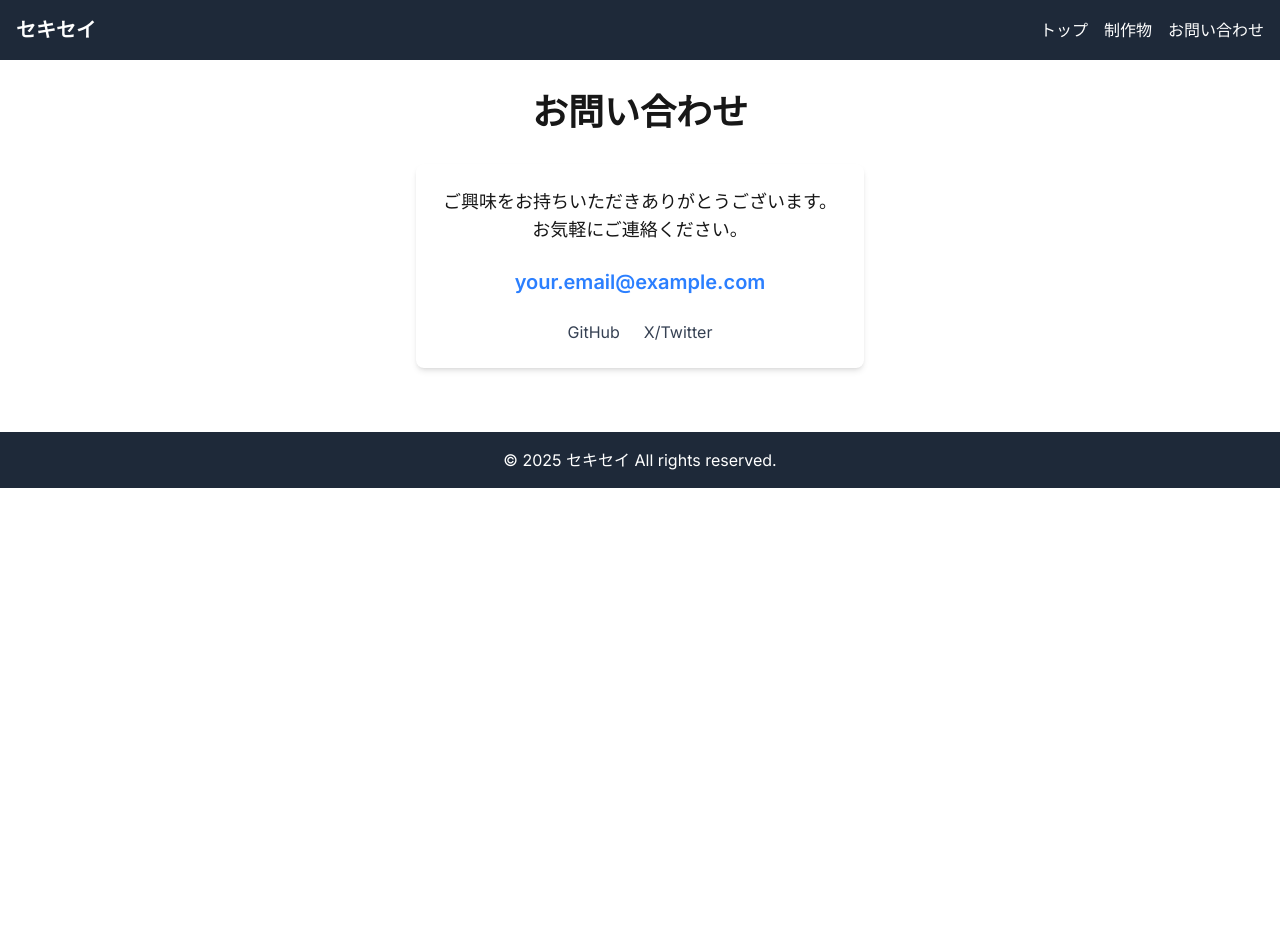
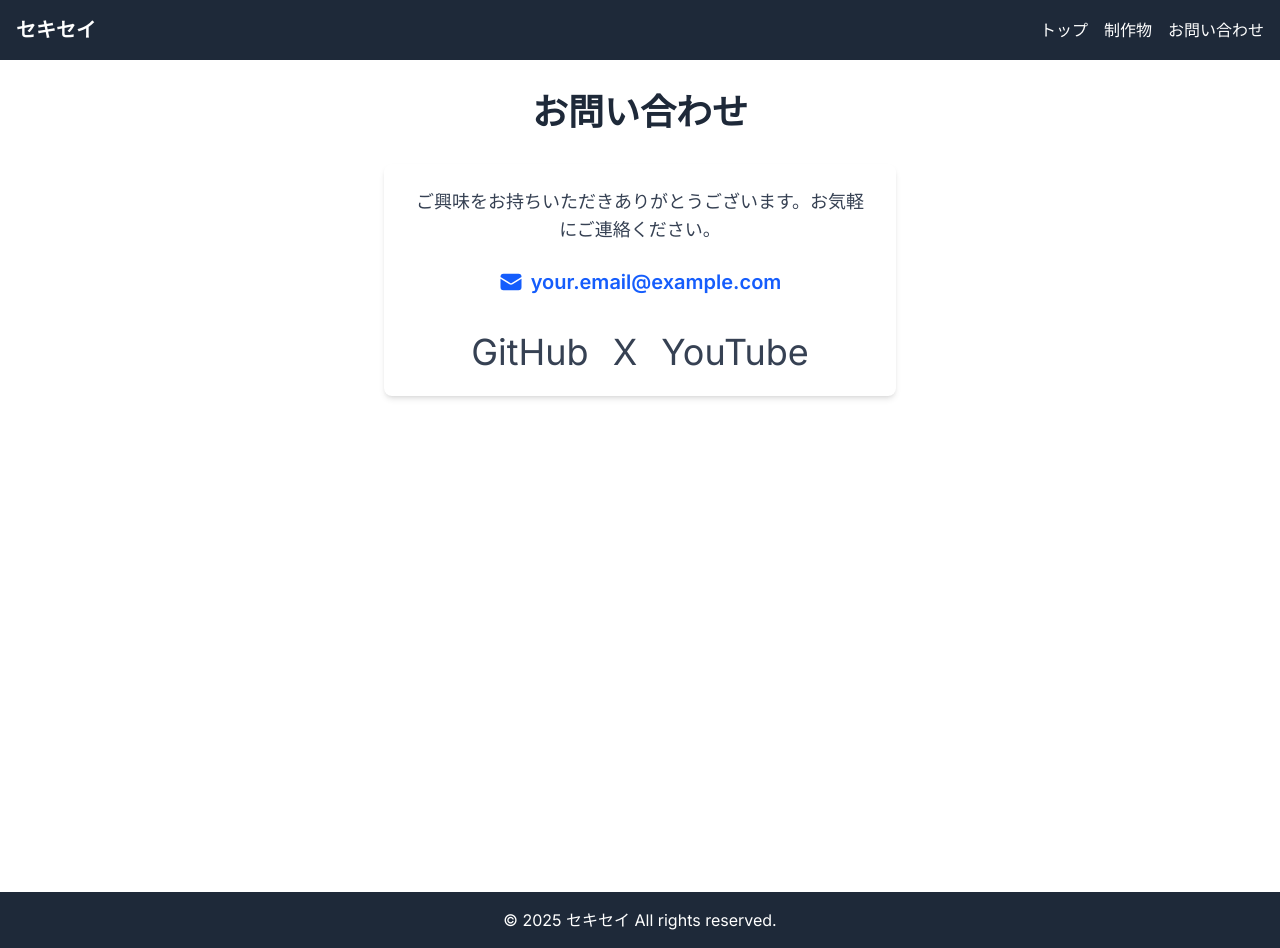
Before and after one commit to sekisei2424/my-portfolio, a Next.js app: page /contact in a window 1280 px wide. Before the commit the page ends 800 px from the top, so only its background shows below. Built offline with nearby package versions, Linux system fonts and the light colour scheme.

Commit message:
contact page added

```diff
--- a/src/app/contact/page.tsx
+++ b/src/app/contact/page.tsx
@@ -1,30 +1,69 @@
 // src/app/contact/page.tsx
+import { EnvelopeIcon } from '@heroicons/react/24/solid'; // メールアイコン (任意)
+import { SocialIcon } from 'react-social-icons'; // ソーシャルアイコンライブラリを後で使う例
+
 export default function ContactPage() {
   return (
-    <main className="container mx-auto p-8">
-      <h1 className="text-4xl font-bold mb-8 text-center">お問い合わせ</h1>
-      <section className="bg-white rounded-lg shadow-md p-6 max-w-md mx-auto">
-        <p className="text-lg text-center mb-6">
+    <main className="container mx-auto p-8 min-h-screen"> {/* min-h-screenを追加して、コンテンツが少ないときにフッターが下に来るように調整 */}
+      <h1 className="text-4xl font-bold mb-8 text-center text-gray-800">お問い合わせ</h1>
+      <section className="bg-white rounded-lg shadow-md p-6 max-w-lg mx-auto">
+        <p className="text-lg text-center mb-6 text-gray-700">
           ご興味をお持ちいただきありがとうございます。お気軽にご連絡ください。
         </p>
-        <div className="text-center mb-6">
-          <a href="mailto:your.email@example.com" className="text-blue-500 hover:underline text-xl font-semibold">
+
+        {/* メールアドレスのセクション */}
+        <div className="text-center mb-8">
+          <a
+            href="mailto:your.email@example.com" // あなたのメールアドレスに置き換えてください
+            className="inline-flex items-center text-blue-600 hover:text-blue-800 text-xl font-semibold transition duration-300"
+          >
+            <EnvelopeIcon className="h-6 w-6 mr-2" /> {/* Heroiconsのメールアイコン */}
             your.email@example.com
           </a>
         </div>
+
+        {/* SNSリンクのセクション */}
         <div className="flex justify-center space-x-6">
-          {/* GitHubやSNSアイコンをここに追加 */}
-          <a href="https://github.com/your-github" target="_blank" rel="noopener noreferrer" className="text-gray-700 hover:text-blue-500">
-            {/* ここにGitHubアイコンコンポーネントを配置 */}
-            GitHub
+          {/* GitHub */}
+          <a
+            href="https://github.com/your-github-username" // あなたのGitHubユーザー名に置き換えてください
+            target="_blank"
+            rel="noopener noreferrer"
+            className="text-gray-700 hover:text-blue-500 transition duration-300"
+            aria-label="GitHub"
+          >
+            {/* ここにGitHubアイコンを配置します。今回は簡略化のため、テキスト表示にします。 */}
+            {/* Heroiconsには直接のGitHubアイコンはありません。 */}
+            {/* より多くのSNSアイコンが必要なら「react-social-icons」や「react-icons」を検討 */}
+            <span className="text-4xl">GitHub</span> {/* 大きく表示したい場合は、`SocialIcon` ライブラリの導入がおすすめです */}
           </a>
-          <a href="https://x.com/your-twitter" target="_blank" rel="noopener noreferrer" className="text-gray-700 hover:text-blue-500">
-            {/* ここにXアイコンコンポーネントを配置 */}
-            X/Twitter
+
+          {/* X (旧Twitter) */}
+          <a
+            href="https://x.com/your-x-username" // あなたのX (Twitter) ユーザー名に置き換えてください
+            target="_blank"
+            rel="noopener noreferrer"
+            className="text-gray-700 hover:text-blue-500 transition duration-300"
+            aria-label="X (Twitter)"
+          >
+            <span className="text-4xl">X</span>
+          </a>
+
+          {/* YouTube */}
+          <a
+            href="https://www.youtube.com/channel/YOUR_YOUTUBE_CHANNEL_ID" // あなたのYouTubeチャンネルIDまたはユーザーURLに置き換えてください
+            target="_blank"
+            rel="noopener noreferrer"
+            className="text-gray-700 hover:text-red-600 transition duration-300"
+            aria-label="YouTube"
+          >
+            <span className="text-4xl">YouTube</span>
           </a>
         </div>
-        {/* お問い合わせフォーム（後で実装） */}
-        {/* <form className="mt-8">
+
+        {/* お問い合わせフォームは後で実装 */}
+        {/*
+        <form className="mt-8">
           <div className="mb-4">
             <label htmlFor="name" className="block text-gray-700 text-sm font-bold mb-2">名前</label>
             <input type="text" id="name" name="name" className="shadow appearance-none border rounded w-full py-2 px-3 text-gray-700 leading-tight focus:outline-none focus:shadow-outline" />
@@ -42,7 +81,8 @@ export default function ContactPage() {
               送信
             </button>
           </div>
-        </form> */}
+        </form>
+        */}
       </section>
     </main>
   );
```
Also changed, not shown: package.json (+7 -6 lines), 1 other file (tests, documents, lock files or other folders).
